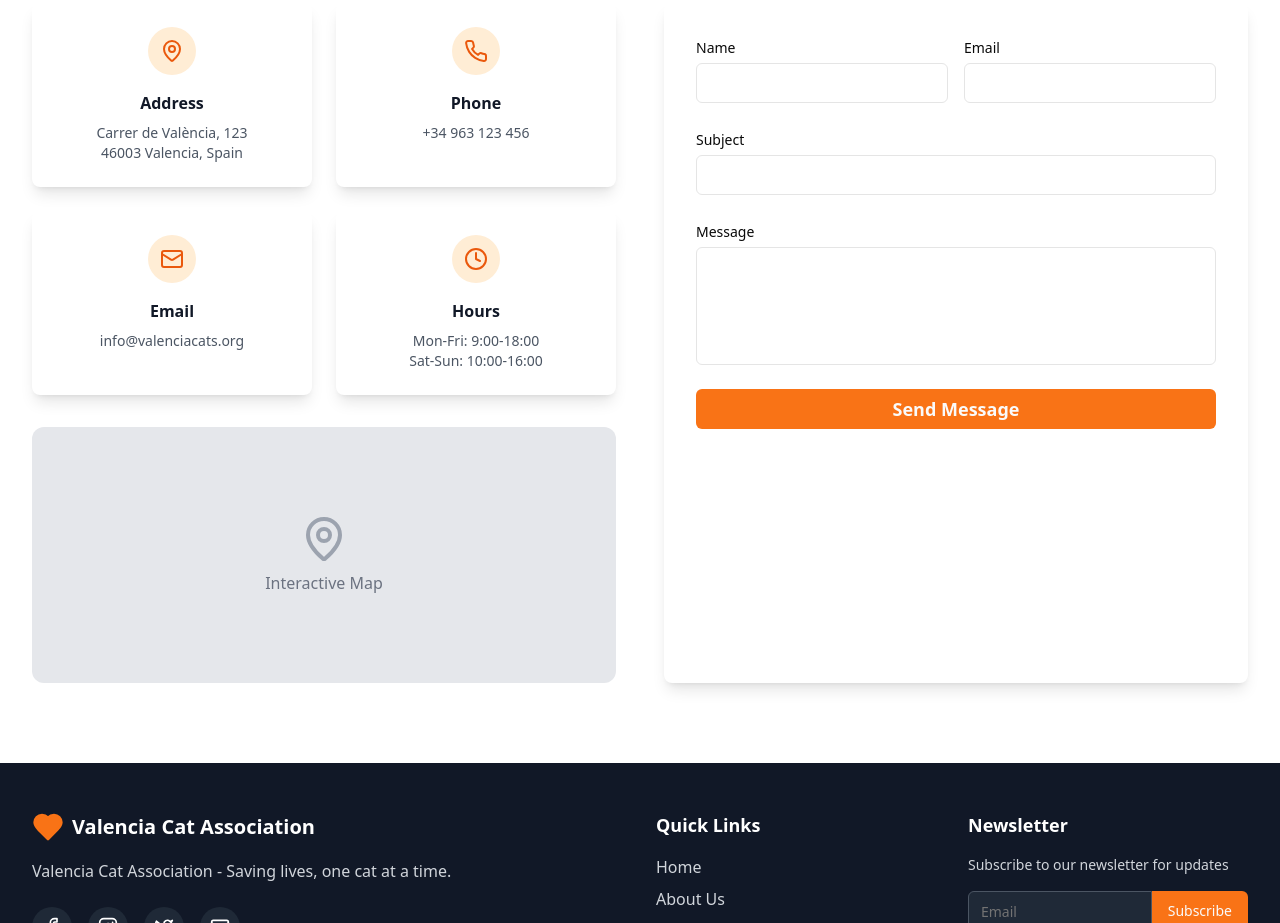
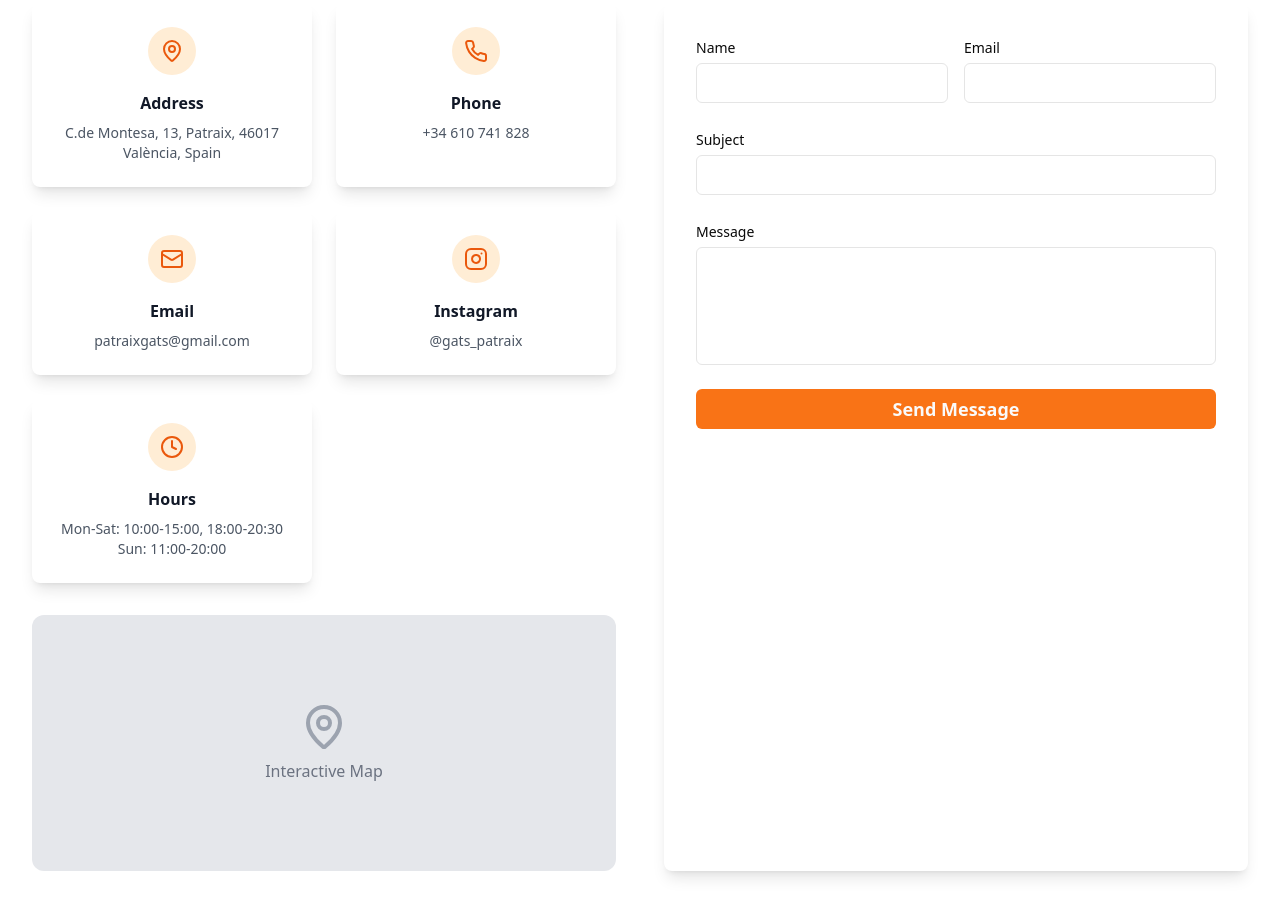
Before and after one commit to travela/gats-patraix, an Astro site: page / in a window 1280 px wide. Shown: the part 3478-4401 px from the top of the page. Built offline with nearby package versions, Linux system fonts and the light colour scheme; Astro itself is replaced by a stand-in of ours.

Commit message:
Add cat cursor; real contact info

```diff
--- a/src/components/sections/Contact.tsx
+++ b/src/components/sections/Contact.tsx
@@ -1,4 +1,4 @@
-import { MapPin, Phone, Mail, Clock } from 'lucide-react';
+import { MapPin, Phone, Mail, Clock, Instagram } from 'lucide-react';
 import { Button } from '@/components/ui/button';
 import { Card, CardContent } from '@/components/ui/card';
 import { Input } from '@/components/ui/input';
@@ -14,22 +14,27 @@ export function Contact({ t }: ContactProps) {
     {
       icon: MapPin,
       label: t.contact.address,
-      value: 'Carrer de València, 123\n46003 Valencia, Spain'
+      value: 'C.de Montesa, 13, Patraix, 46017 València, Spain'
     },
     {
       icon: Phone,
       label: t.contact.phone,
-      value: '+34 963 123 456'
+      value: '+34 610 741 828'
     },
     {
       icon: Mail,
       label: t.contact.email,
-      value: 'info@valenciacats.org'
+      value: 'patraixgats@gmail.com'
+    },
+    {
+      icon: Instagram,
+      label: t.contact.instagram,
+      value: '@gats_patraix'
     },
     {
       icon: Clock,
       label: t.contact.hours,
-      value: 'Mon-Fri: 9:00-18:00\nSat-Sun: 10:00-16:00'
+      value: 'Mon-Sat: 10:00-15:00, 18:00-20:30\nSun: 11:00-20:00'
     }
   ];
 
--- a/src/layouts/Layout.astro
+++ b/src/layouts/Layout.astro
@@ -12,7 +12,7 @@ const { title } = Astro.props;
 		<meta charset="UTF-8" />
 		<meta name="description" content="Astro description" />
 		<meta name="viewport" content="width=device-width" />
-		<link rel="icon" type="image/svg+xml" href="/favicon.svg" />
+		<link rel="icon" type="image/svg+xml" href="/sitting.png" />
 		<meta name="generator" content={Astro.generator} />
 		<title>{title}</title>
 	</head>
--- a/src/lib/i18n.ts
+++ b/src/lib/i18n.ts
@@ -56,6 +56,7 @@ export const translations = {
       phone: 'Phone',
       email: 'Email',
       hours: 'Hours',
+      instagram: 'Instagram',
       form: {
         name: 'Name',
         email: 'Email',
@@ -121,6 +122,7 @@ export const translations = {
       phone: 'Teléfono',
       email: 'Correo',
       hours: 'Horarios',
+      instagram: 'Instagram',
       form: {
         name: 'Nombre',
         email: 'Correo',
@@ -186,6 +188,7 @@ export const translations = {
       phone: 'Telèfon',
       email: 'Correu',
       hours: 'Horaris',
+      instagram: 'Instagram',
       form: {
         name: 'Nom',
         email: 'Correu',
--- a/src/pages/blog/[slug].astro
+++ b/src/pages/blog/[slug].astro
@@ -56,6 +56,9 @@ const formatContent = (content: string) => {
     .replace(/(<\/[h|u]>)<\/p>/g, '$1');
 };
 
+// import.meta.glob() creates a mapping at build time between the original paths and the final processed URLs
+// On local it is the same, but when building images are optimized and hashed
+// e.g.: /src/assets/images/cat1.jpg -> /_astro_image_123abc.jpg
 const images = import.meta.glob('/src/assets/images/*', { eager: true, as: 'url' });
 
 const resolveImagePath = (imageName) => {
--- a/src/styles/globals.css
+++ b/src/styles/globals.css
@@ -61,6 +61,23 @@
     @apply border-border;
   }
   body {
-    @apply bg-background text-foreground;
+    @apply bg-background text-foreground cursor-cat;
   }
 }
+@layer utilities {
+  .cursor-cat {
+    cursor: url("/jumping.png") 16 16, auto;
+  }
+
+  .cursor-cat-hover:hover {
+    cursor: url("/jumping.png") 16 16, auto;
+  }
+
+  .cursor-paw-hover:hover {
+    cursor: url("/paw.png") 16 16, auto;
+  }
+}
+
+button {
+  @apply cursor-paw-hover;
+}
```
Also changed, not shown: public/jumping.png (added), public/paw.png (added), public/sitting.png (added), public/walking.png (added).
